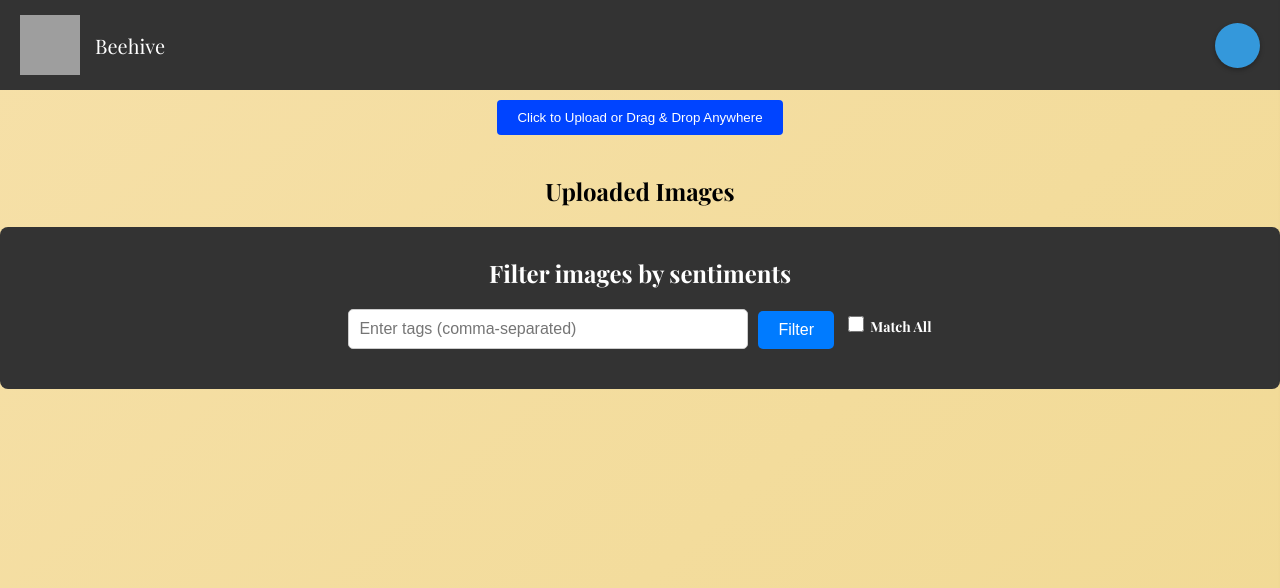
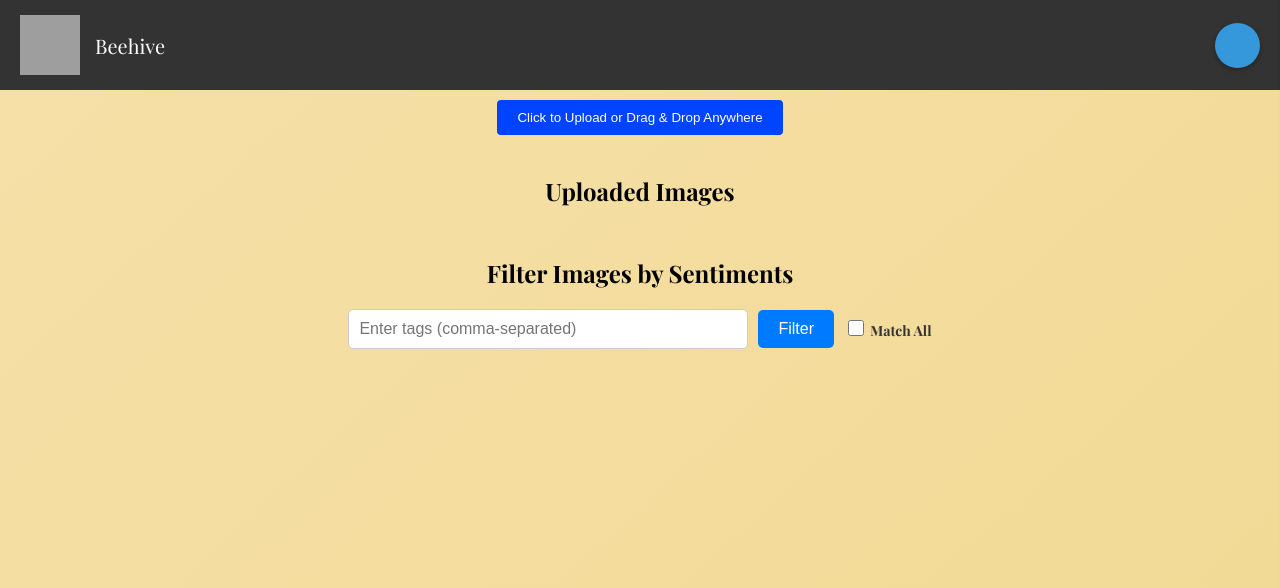
Before and after one commit to KathiraveluLab/Beehive, a Flask app: template templates/profile.html in a window 1280 px wide. Shown: the top 588 px of the page. Run offline with Flask 3, Linux system fonts and the light colour scheme; the template is opened without the code that fills it, so the values that code supplies are empty; some libraries are stand-ins or nearby versions; some web fonts are replaced; grey boxes are pictures that could not be loaded.

Commit message:
removed filter box background & updated filter box's title

```diff
--- a/static/css/profile.css
+++ b/static/css/profile.css
@@ -1126,11 +1126,7 @@ input {
     text-align: center;
     margin: 20px 0;
     padding: 10px;
-    background-color: #333;
-    border-radius: 8px;
-    color: white;
 }
-
 .filter-form {
     display: flex;
     flex-wrap: wrap;
@@ -1155,7 +1151,7 @@ input {
     background-color: #007bff;
     border: none;
     border-radius: 5px;
-    margin-top: -7px;
+    margin-top: -10px;
 }
 
 .filter-button:hover {
@@ -1167,9 +1163,8 @@ input {
 }
 
 label {
-    margin-top: -8px;
     font-size: 14px;
-    color: white;
+    color: #333;
 }
 
 input[type="checkbox"] {
--- a/templates/profile.html
+++ b/templates/profile.html
@@ -446,7 +446,7 @@ function updateHiddenInput() {
     <h2 style="text-align: center;">Uploaded Images</h2>
 
     <div class="filter-container">
-      <h2>Filter images by sentiments</h2>
+      <h2>Filter Images by Sentiments</h2>
       <form action="{{ url_for('profile') }}" method="get" class="filter-form">
         <input type="text" name="sentiments" placeholder="Enter tags (comma-separated)" value="{{ request.args.get('sentiments', '') }}" class="filter-input">
         <button type="submit" class="filter-button">Filter</button>
```
